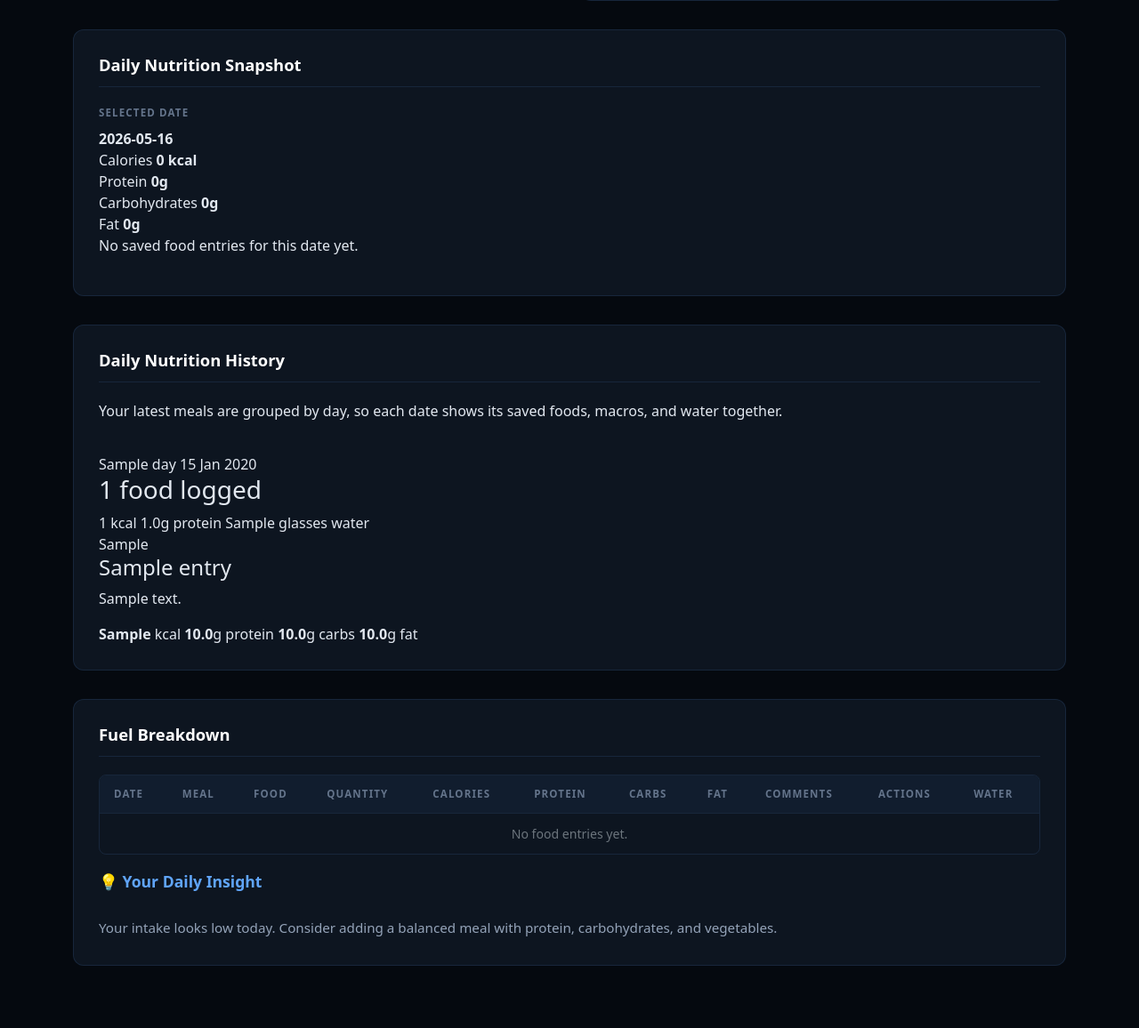
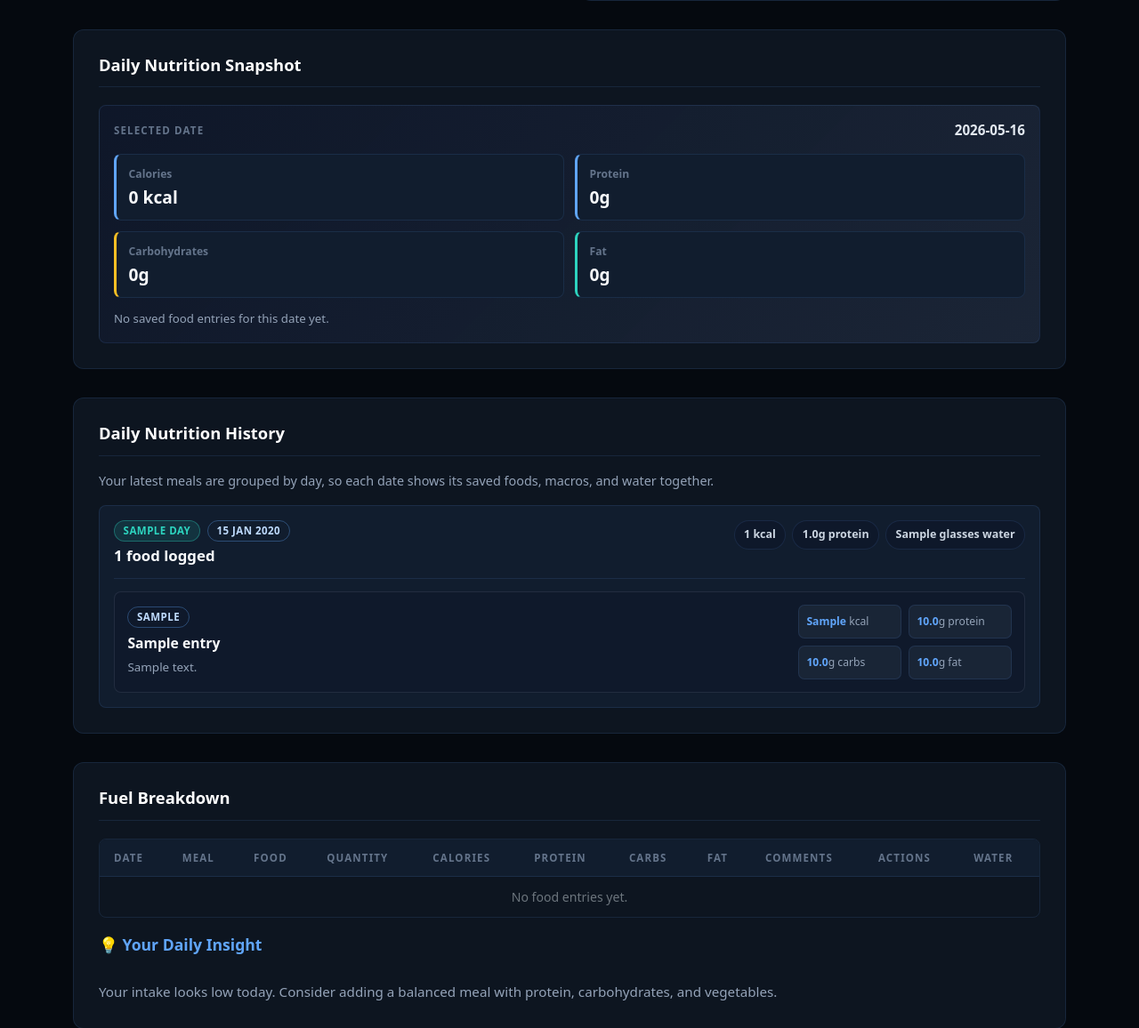
Before and after one commit to coffeemartin/FullStackWebDev2026, a Flask app: template webapp/backend/app/templates/nutrition.html in a window 1280 px wide. Shown: the part 1412-2568 px from the top of the page at 89% size. Run offline with Flask 3, Linux system fonts and the light colour scheme; the template is opened without the code that fills it: most values are stand-ins (such as "Sample title", 1, 10 or a date in 2020).

Commit message:
Style nutrition macro and history sections

```diff
--- a/webapp/backend/app/static/css/nutrition.css
+++ b/webapp/backend/app/static/css/nutrition.css
@@ -907,10 +907,12 @@ body:has(.nutrition-floating-foods) {
   .nutrition-table td:nth-child(3)::before { content: "Food"; }
   .nutrition-table td:nth-child(4)::before { content: "Quantity"; }
   .nutrition-table td:nth-child(5)::before { content: "Calories"; }
-  .nutrition-table td:nth-child(6)::before { content: "Feedback"; }
-  .nutrition-table td:nth-child(7)::before { content: "Comments"; }
-  .nutrition-table td:nth-child(8)::before { content: "Actions"; }
-  .nutrition-table td:nth-child(9)::before { content: "Water"; }
+  .nutrition-table td:nth-child(6)::before { content: "Protein"; }
+  .nutrition-table td:nth-child(7)::before { content: "Carbs"; }
+  .nutrition-table td:nth-child(8)::before { content: "Fat"; }
+  .nutrition-table td:nth-child(9)::before { content: "Comments"; }
+  .nutrition-table td:nth-child(10)::before { content: "Actions"; }
+  .nutrition-table td:nth-child(11)::before { content: "Water"; }
 
   .nutrition-table td[colspan] {
     display: block;
@@ -940,3 +942,219 @@ body:has(.nutrition-floating-foods) {
     gap: 0.18rem;
   }
 }
+
+.macro-summary {
+  background: linear-gradient(135deg, rgba(15, 23, 42, 0.9), rgba(30, 41, 59, 0.82));
+  border: 1px solid var(--n-border);
+  border-radius: var(--n-radius-sm);
+  padding: 1rem;
+}
+
+.macro-summary-head {
+  display: flex;
+  align-items: center;
+  justify-content: space-between;
+  gap: 1rem;
+  margin-bottom: 0.9rem;
+}
+
+.macro-summary-head .nutrition-stat-label {
+  margin: 0;
+}
+
+.macro-summary-head strong {
+  color: #e2e8f0;
+  font-size: 0.95rem;
+}
+
+.macro-grid {
+  display: grid;
+  grid-template-columns: repeat(2, minmax(0, 1fr));
+  gap: 0.75rem;
+}
+
+.macro-card {
+  background: var(--n-surface-2);
+  border: 1px solid var(--n-border);
+  border-left: 3px solid var(--n-blue);
+  border-radius: var(--n-radius-sm);
+  padding: 0.85rem;
+}
+
+.macro-card span {
+  display: block;
+  color: var(--n-muted);
+  font-size: 0.76rem;
+  font-weight: 700;
+  margin-bottom: 0.35rem;
+}
+
+.macro-card strong {
+  display: block;
+  color: #f8fafc;
+  font-size: 1.2rem;
+  line-height: 1.15;
+}
+
+.macro-card--protein { border-left-color: var(--n-blue); }
+.macro-card--carbs { border-left-color: var(--n-amber); }
+.macro-card--fat { border-left-color: var(--n-teal); }
+
+.macro-summary-note {
+  color: #94a3b8;
+  font-size: 0.83rem;
+  line-height: 1.5;
+  margin: 0.9rem 0 0;
+}
+
+.nutrition-history-panel {
+  gap: 1rem;
+}
+
+.nutrition-history-intro {
+  color: #94a3b8;
+  font-size: 0.9rem;
+  line-height: 1.6;
+  margin: 0;
+}
+
+.nutrition-history-stack {
+  display: grid;
+  gap: 1rem;
+}
+
+.nutrition-history-card {
+  background: var(--n-surface-2);
+  border: 1px solid var(--n-border);
+  border-radius: var(--n-radius-sm);
+  padding: 1rem;
+}
+
+.nutrition-history-day-header {
+  display: flex;
+  justify-content: space-between;
+  gap: 1rem;
+  align-items: flex-start;
+  padding-bottom: 0.9rem;
+  border-bottom: 1px solid var(--n-border);
+}
+
+.nutrition-history-meta {
+  display: flex;
+  flex-wrap: wrap;
+  gap: 0.5rem;
+  align-items: center;
+  margin-bottom: 0.35rem;
+}
+
+.nutrition-history-pill,
+.nutrition-history-date,
+.nutrition-history-meal {
+  border: 1px solid rgba(96, 165, 250, 0.35);
+  border-radius: 999px;
+  color: #bfdbfe;
+  display: inline-flex;
+  font-size: 0.72rem;
+  font-weight: 700;
+  letter-spacing: 0.04em;
+  line-height: 1;
+  padding: 0.35rem 0.6rem;
+  text-transform: uppercase;
+}
+
+.nutrition-history-pill {
+  background: rgba(45, 212, 191, 0.12);
+  border-color: rgba(45, 212, 191, 0.35);
+  color: var(--n-teal);
+}
+
+.nutrition-history-title {
+  color: #f8fafc;
+  font-size: 1.05rem;
+  font-weight: 800;
+  margin: 0;
+}
+
+.nutrition-history-summary {
+  display: flex;
+  flex-wrap: wrap;
+  gap: 0.45rem;
+  justify-content: flex-end;
+}
+
+.nutrition-history-summary span {
+  background: rgba(15, 23, 42, 0.72);
+  border: 1px solid var(--n-border);
+  border-radius: 999px;
+  color: #cbd5e1;
+  font-size: 0.78rem;
+  font-weight: 700;
+  padding: 0.38rem 0.65rem;
+}
+
+.nutrition-history-list {
+  display: grid;
+  gap: 0.75rem;
+  padding-top: 0.9rem;
+}
+
+.nutrition-history-entry {
+  display: grid;
+  grid-template-columns: minmax(0, 1fr) auto;
+  gap: 1rem;
+  background: rgba(15, 23, 42, 0.58);
+  border: 1px solid rgba(148, 163, 184, 0.14);
+  border-radius: var(--n-radius-sm);
+  padding: 0.9rem;
+}
+
+.nutrition-history-entry h4 {
+  color: #f8fafc;
+  font-size: 0.98rem;
+  font-weight: 800;
+  margin: 0.45rem 0 0;
+}
+
+.nutrition-history-entry p,
+.nutrition-history-empty {
+  color: #94a3b8;
+  font-size: 0.84rem;
+  line-height: 1.5;
+  margin: 0.5rem 0 0;
+}
+
+.nutrition-history-macros {
+  display: grid;
+  grid-template-columns: repeat(2, minmax(5.5rem, 1fr));
+  gap: 0.5rem;
+  min-width: 15rem;
+}
+
+.nutrition-history-macros span {
+  color: #94a3b8;
+  background: rgba(30, 41, 59, 0.76);
+  border: 1px solid var(--n-border);
+  border-radius: 7px;
+  font-size: 0.76rem;
+  padding: 0.55rem;
+}
+
+.nutrition-history-macros strong {
+  color: var(--n-blue);
+}
+
+@media (max-width: 767.98px) {
+  .nutrition-history-day-header,
+  .nutrition-history-entry {
+    grid-template-columns: 1fr;
+    flex-direction: column;
+  }
+
+  .nutrition-history-summary {
+    justify-content: flex-start;
+  }
+
+  .nutrition-history-macros {
+    min-width: 0;
+  }
+}
```
